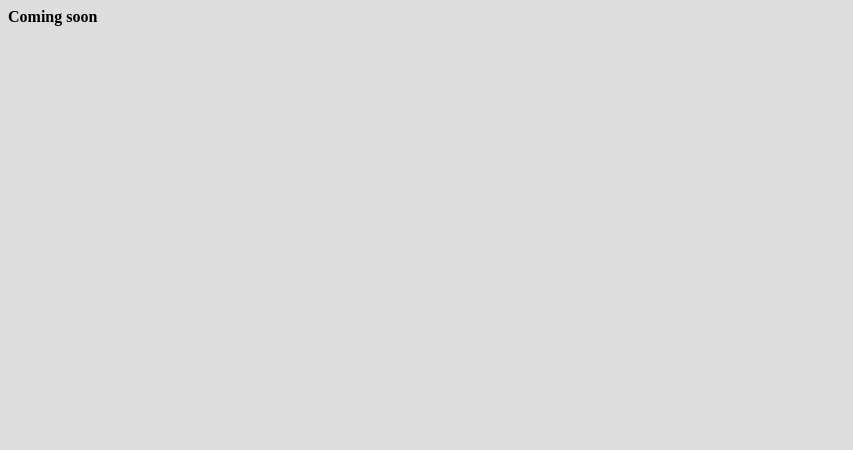
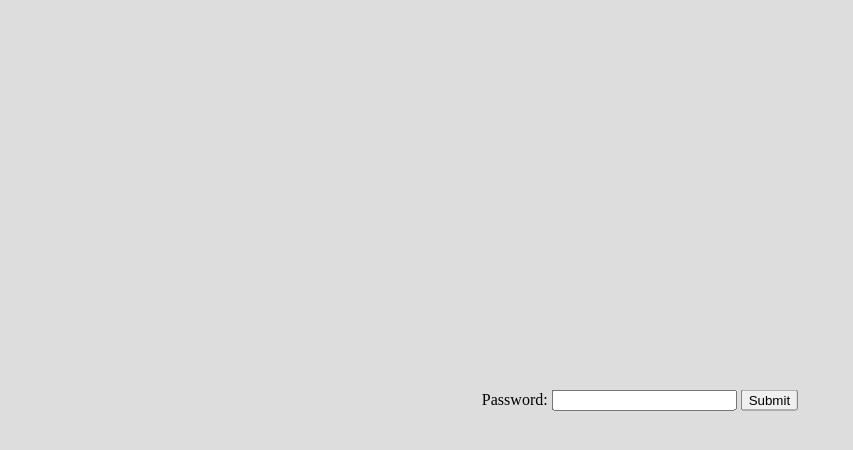
Before and after one commit to EkiRahardian/LingoJam, a plain HTML site: page NumbersToTallyMarksConverter/editor.html in a window 1280 px wide. Shown: the whole page, without its empty margins (0-853 px from the left). Drawn offline with nearby package versions, Linux system fonts and the light colour scheme.

Commit message:
Update editor.html

```diff
--- a/NumbersToTallyMarksConverter/editor.html
+++ b/NumbersToTallyMarksConverter/editor.html
@@ -4,6 +4,19 @@
 		<script src="../home.js" onload='home("Editor");'></script>
 	</head>
 	<body>
-		<b>Coming soon</b>
+		<iframe id="mainFrame" class="responsive-iframe" style="display: none;"></iframe>
+		<div id="center">
+			<form>
+				<label for="password">
+					Password:
+				</label>
+				<input type="password" id="password">
+				<script src="../checkpassword.js"></script>
+				<script>
+					const encrypt = "U2FsdGVkX192epDPDDsyBBfvLEque6mjNsJr1le4bISM9kHj+qyyK8dlBmokeEVJ/5uI1aL4ahKRhPrLWbNBkVu5OLMURVa5IgQ8v78NtCg=";
+				</script>
+				<input onclick="checkpassword(encrypt);" type="button" value="Submit"/>
+			</form>
+		</div>
 	</body>
 </html>
```
